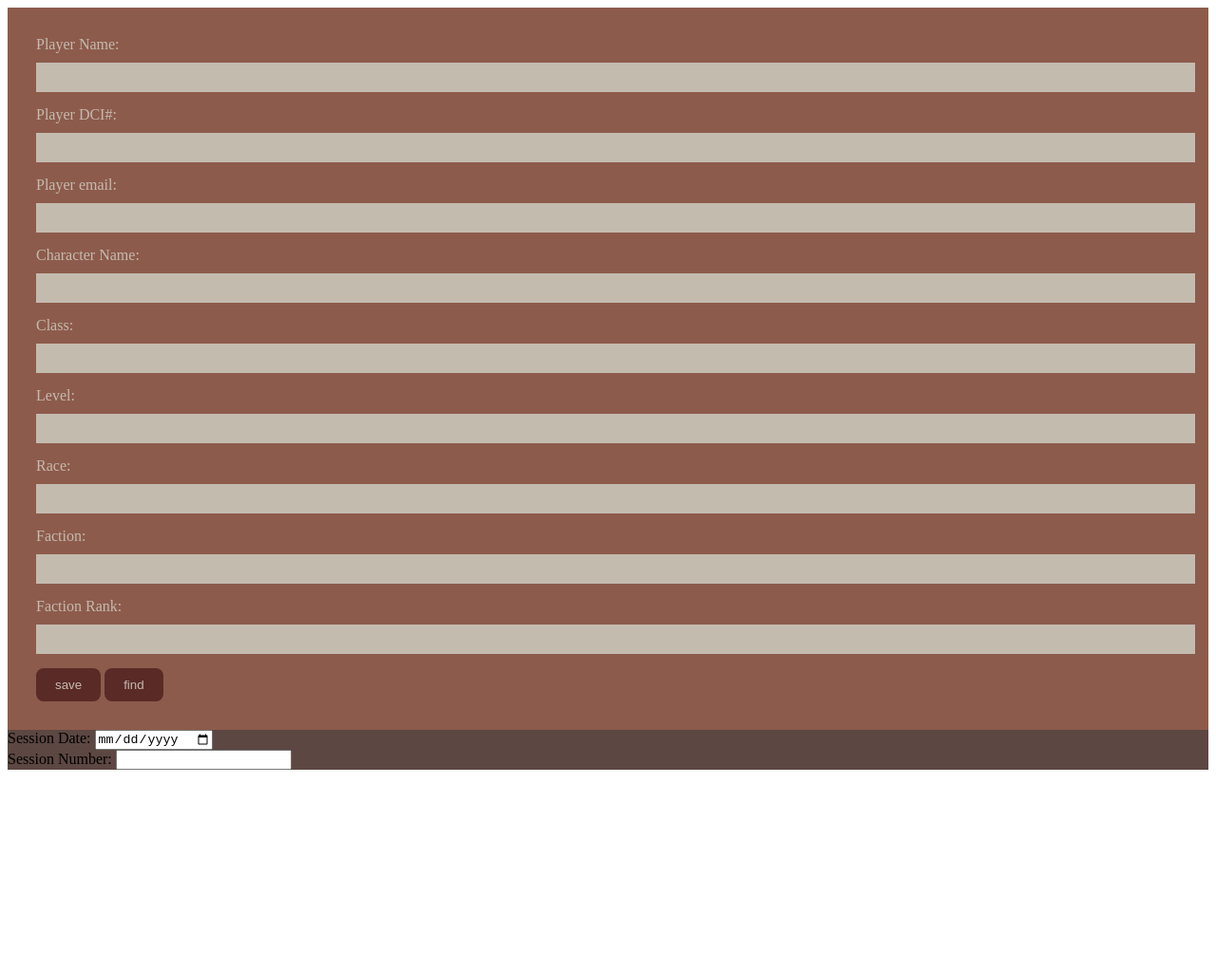
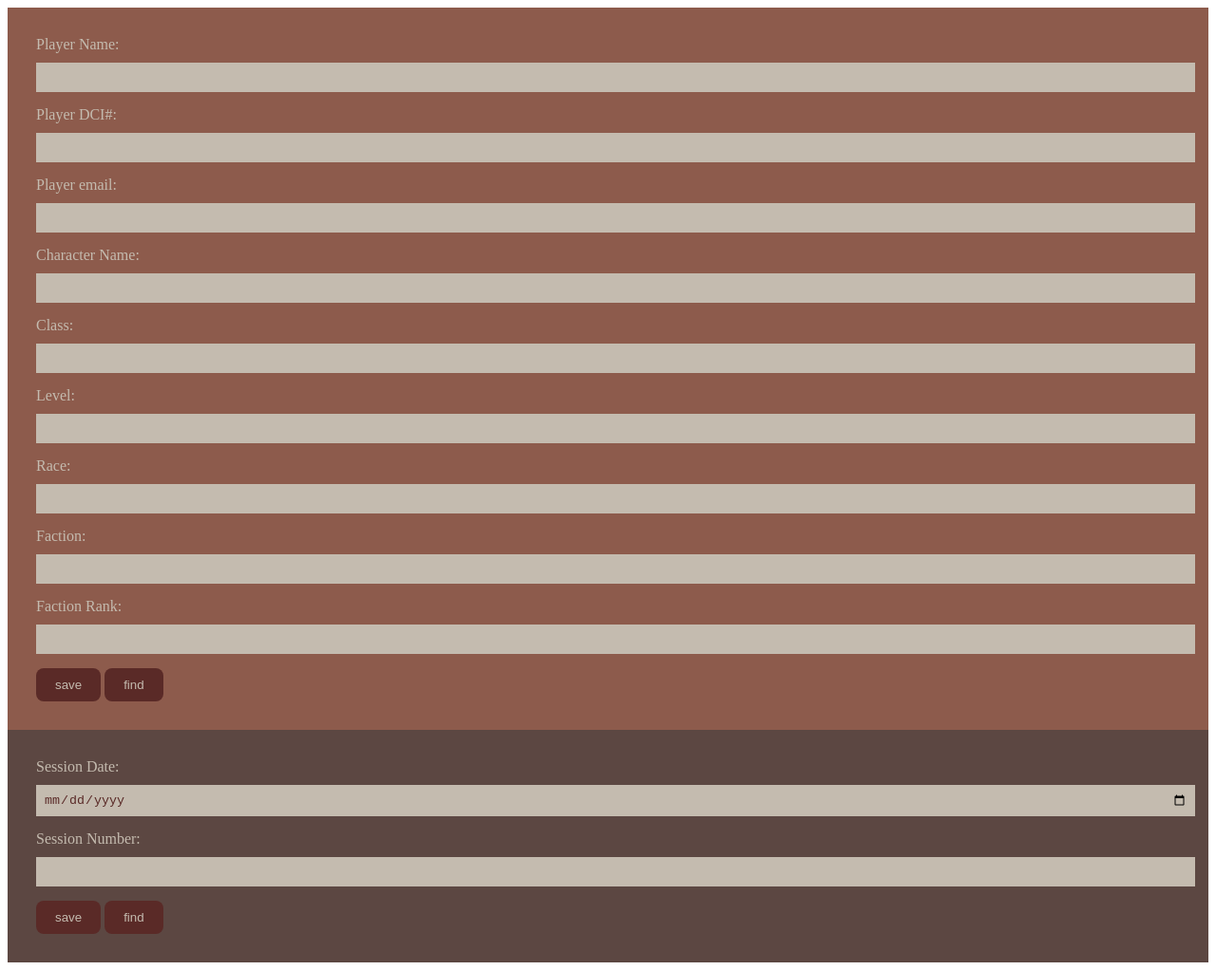
Before and after one commit to ryanroat/ALLogSheet, a plain HTML site: page index.html in a window 1280 px wide. Shown: the whole page at 95% size. Before the commit the page ends 819 px from the top, so only its background shows below. Drawn offline with Linux system fonts and the light colour scheme.

Commit message:
html/css updates

```diff
--- a/form.css
+++ b/form.css
@@ -4,11 +4,11 @@
 3: #5c4742
 4: #8d5b4c
 5: #5a2a27
-*/
 
 html, body {
 
 }
+*/
 
 .char-bio{
   background-color: #8d5b4c;
@@ -45,6 +45,7 @@ html, body {
 
 }
 .bio input[type="submit"]{
+  outline-style: none;
   background-color: #5a2a27;
   color: #c4bbaf;
   padding: 10px 20px;
@@ -56,3 +57,55 @@ html, body {
   background-color: #c4bbaf;
   color: #5a2a27;
 }
+
+.session-detail{
+  padding: 30px;
+}
+
+.session-detail .form-group{
+  padding-bottom: 15px;
+  color: #c4bbaf;
+}
+
+.session-detail label{
+  display: block;
+  padding-bottom: 10px;
+}
+
+.session-detail input[type="text"]{
+  border:none;
+  background-color: #c4bbaf;
+  color: #5a2a27;;
+  padding: 8px;
+  width: 100%;
+}
+.session-detail input[type="text"]:focus{
+  background-color: #a5978b;
+  outline-color: #c4bbaf;
+}
+
+.session-detail input[type="date"]{
+  border:none;
+  background-color: #c4bbaf;
+  color: #5a2a27;;
+  padding: 8px;
+  width: 100%;
+}
+.session-detail input[type="date"]:focus{
+  background-color: #a5978b;
+  outline-color: #c4bbaf;
+}
+
+.session-detail input[type="submit"]{
+  outline-style: none;
+  background-color: #5a2a27;
+  color: #c4bbaf;
+  padding: 10px 20px;
+  border:none;
+  border-radius: 8px;
+}
+
+.session-detail input[type="submit"]:hover{
+  background-color: #c4bbaf;
+  color: #5a2a27;
+}
--- a/index.html
+++ b/index.html
@@ -47,8 +47,8 @@
           <label>Faction Rank: </label>
           <input type="text" name="pc-faction-rank">
         </div>
-        <input type="submit" class="btn-bio" value="save" name="save">
-        <input type="submit" class="btn-bio" value="find" name="find">
+        <input type="submit" class="btn-bio" value="save" name="save-bio">
+        <input type="submit" class="btn-bio" value="find" name="find-bio">
       </form>
     </section>
     <section class="session">
@@ -61,14 +61,14 @@
           <label>Session Number: </label>
           <input type="text" name="session-number">
         </div>
-        <div class="form-group">
-
-        </div>
+        <!-- <div class="form-group"></div>
         <div class="form-group"></div>
         <div class="form-group"></div>
         <div class="form-group"></div>
         <div class="form-group"></div>
-        <div class="form-group"></div>
+        <div class="form-group"></div> -->
+        <input type="submit" class="btn-ses" value="save" name="save-ses">
+        <input type="submit" class="btn-ses" value="find" name="find-ses">
       </form>
     </section>
   </div>
```
